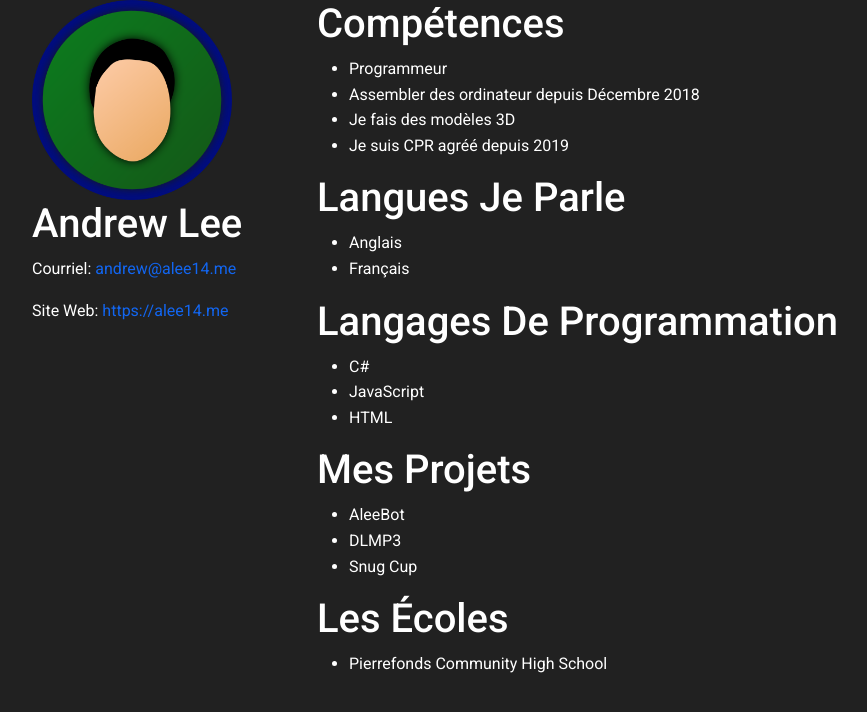
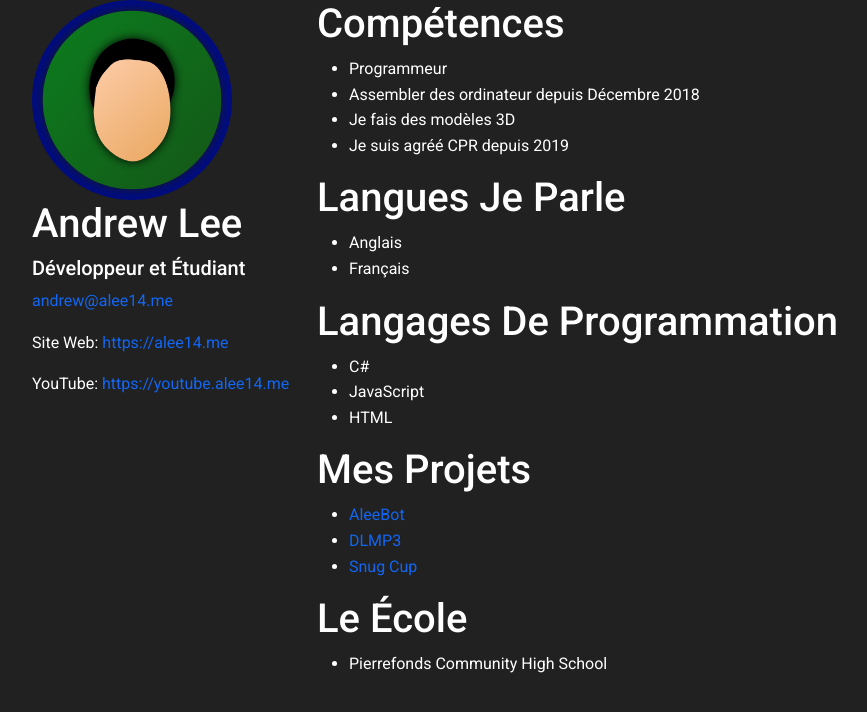
Before and after one commit to Alee14/cv-francais, a website: page index.html in a window 1280 px wide. Shown: the whole page, without its empty margins (50-917 px from the left). Drawn offline with nearby package versions, Linux system fonts and the light colour scheme.

Commit message:
Added links to project

```diff
--- a/index.html
+++ b/index.html
@@ -1,5 +1,5 @@
 <!DOCTYPE html>
-<html lang="en">
+<html lang="fr">
 <head>
     <meta charset="UTF-8">
     <meta http-equiv="X-UA-Compatible" content="IE=edge">
@@ -24,8 +24,10 @@
         <div class="col-md-3">
             <img src="assets/Alee.png" width="200px" height="200px">
             <h1>Andrew Lee</h1>
-            <p>Courriel: <a href="mailto:andrew@alee14.me">andrew@alee14.me</a></p>
+            <h5>Développeur et Étudiant</h5>
+            <p><a href="mailto:andrew@alee14.me">andrew@alee14.me</a></p>
             <p>Site Web: <a href="https://alee14.me">https://alee14.me</a></p>
+            <p>YouTube: <a href="https://youtube.alee14.me">https://youtube.alee14.me</a></p>
         </div>
         <div class="col-md">
           <h1>Compétences</h1>
@@ -33,7 +35,7 @@
               <li>Programmeur</li>
               <li>Assembler des ordinateur depuis Décembre 2018</li>
               <li>Je fais des modèles 3D</li>
-              <li>Je suis CPR agréé depuis 2019</li>
+              <li>Je suis agréé CPR depuis 2019</li>
           </ul>
           <h1>Langues Je Parle</h1>
           <ul>
@@ -48,11 +50,11 @@
           </ul>
           <h1>Mes Projets</h1>
           <ul>
-              <li>AleeBot</li>
-              <li>DLMP3</li>
-              <li>Snug Cup</li>
+              <li><a href="https://github.com/Alee14/AleeBot" target="_blank">AleeBot</a></li>
+              <li><a href="https://github.com/Alee14/DLMP3" target="_blank">DLMP3</a></li>
+              <li><a href="https://snug-cup.netlify.app" target="_blank">Snug Cup</a></li>
           </ul>
-          <h1>Les Écoles</h1>
+          <h1>Le École</h1>
           <ul><li>Pierrefonds Community High School
           </li></ul>
         </div>
```
